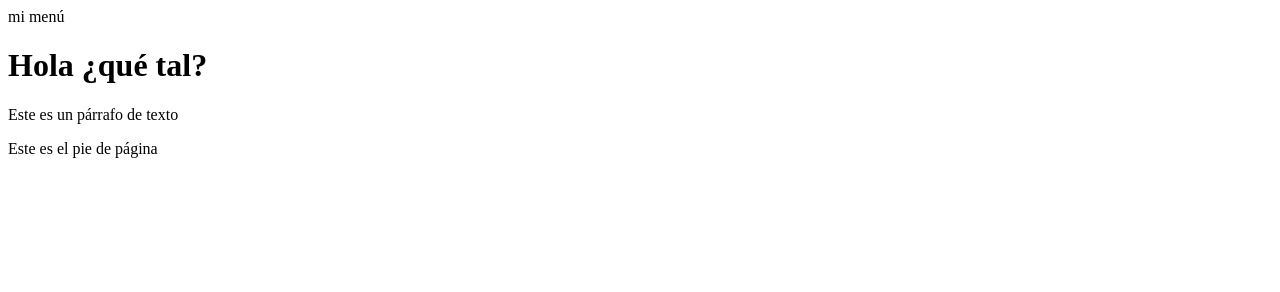
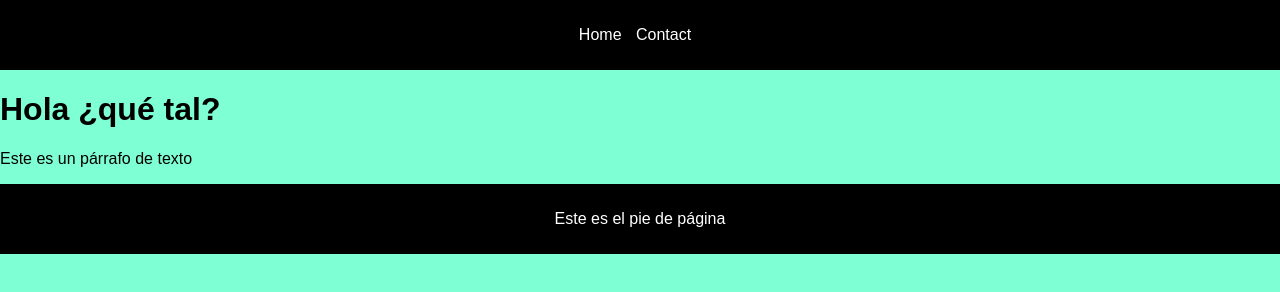
Before and after one commit to deimianvasquez/control_version_example, a plain HTML site: page index.html in a window 1280 px wide. Drawn offline with Linux system fonts and the light colour scheme.

Commit message:
add navbar

```diff
--- a/index.html
+++ b/index.html
@@ -3,12 +3,16 @@
 <head>
     <meta charset="UTF-8">
     <meta name="viewport" content="width=device-width, initial-scale=1.0">
+    <link rel="stylesheet" href="./styles.css">
     <title>Git - Github</title>
 </head>
 <body>
 
     <nav>
-        mi menú
+        <ul>
+            <li>Home</li>
+            <li>Contact</li>
+        </ul>
     </nav>
     <h1>Hola ¿qué tal?</h1>
 
--- a/styles.css
+++ b/styles.css
@@ -1,6 +1,26 @@
 body{
     background-color: aquamarine;
+    font-family: Arial, sans-serif;
+    margin: 0;
+    padding: 0;
+    box-sizing: border-box;
 }
+
+nav{
+    background-color: black;
+    color: white;
+    text-align: center;
+    padding: 10px;
+}
+nav ul{
+    list-style-type: none;
+    padding: 0;
+}
+nav ul li{
+    display: inline;
+    margin-right: 10px;
+}
+
 footer{
     background-color: black;
     color: white;
```
